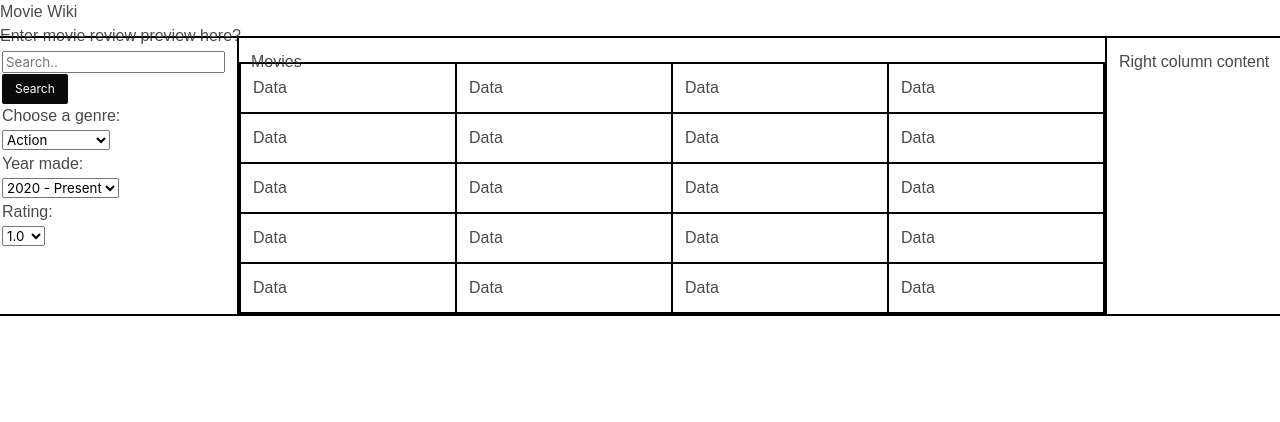
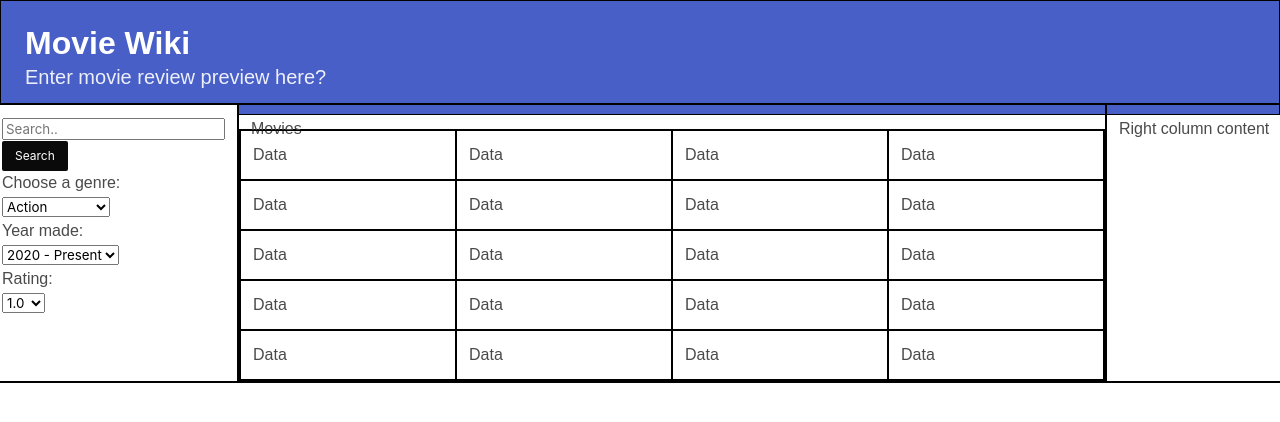
Before and after one commit to carolinemae/YouTrailer, a plain HTML site: page index.html in a window 1280 px wide. Drawn offline with nearby package versions, Linux system fonts and the light colour scheme.

Commit message:
bulma layout v2

```diff
--- a/index.html
+++ b/index.html
@@ -12,13 +12,15 @@
 
 <body>
 
-        <header class="hero">
-            <h1>Movie Wiki</h1>
-            <p class="header-preview">Enter movie review preview here?</p>
+        <header class="hero is-small is-link">
+            <div class="hero-body">
+                <h1 class="title">Movie Wiki</h1>
+                <p class="subtitle">Enter movie review preview here?</p>
+            </div>
         </header>
 
         <div class="columns">
-            <div class="column is-narrow">
+            <div class="column is-narrow navbar">
                 <input type="search" id="search" placeholder="Search.."><br>
                 <button class="button is-small is-black" id="searchButton">Search</button><br>
                 <label for="genre">Choose a genre:</label><br>
```
